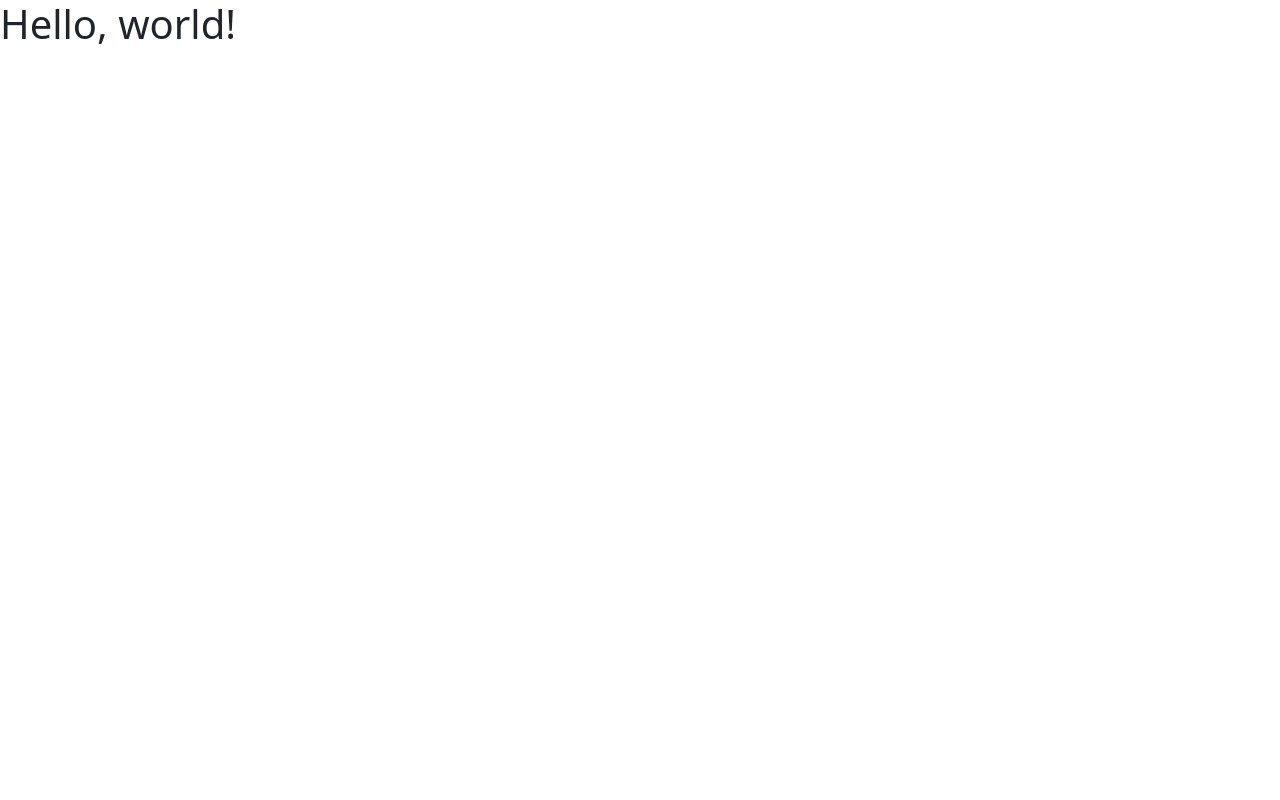
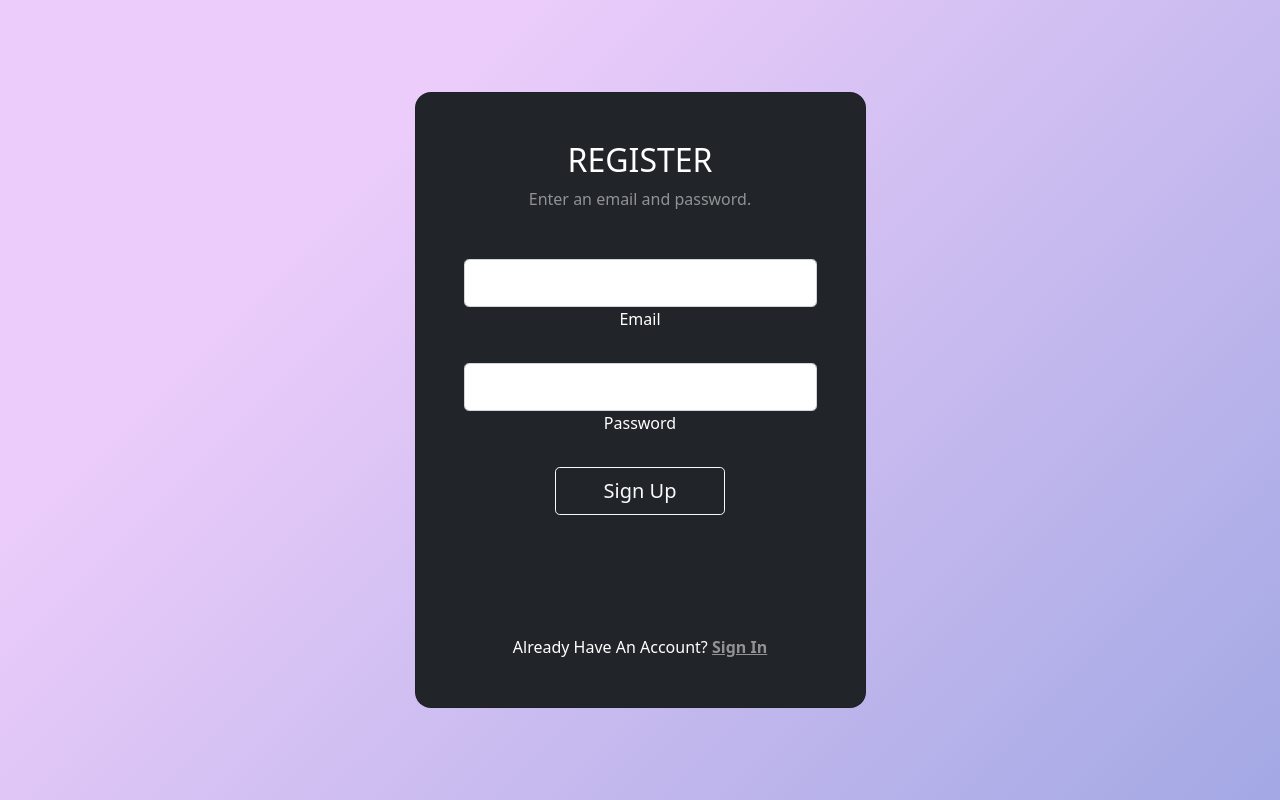
Before and after one commit to MadMax129/Quickshare, a plain HTML site: page web/menus/sign_up.html in a window 1280 px wide. Drawn offline with nearby package versions, Linux system fonts and the light colour scheme.

Commit message:
Minor changes to Sign Up Screen

```diff
--- a/web/css/style.css
+++ b/web/css/style.css
@@ -2,4 +2,5 @@
 
     background-color: #eb2424;
     background-image: linear-gradient(315deg, #a3a8e4 0%, #ebccfa 74%);
+
 }
--- a/web/menus/sign_up.html
+++ b/web/menus/sign_up.html
@@ -2,22 +2,65 @@
 <html lang="en">
   <head>
 
-    <meta charset="utf-8">
-    <meta name="viewport" content="width=device-width, initial-scale=1">
+     <!-- Required meta tags -->
+     <meta charset="utf-8">
+     <meta name="viewport" content="width=device-width, initial-scale=1">
+
+     <!-- Bootstrap CSS -->
+     <link href="https://cdn.jsdelivr.net/npm/bootstrap@5.1.3/dist/css/bootstrap.min.css" rel="stylesheet"
+     integrity="sha384-1BmE4kWBq78iYhFldvKuhfTAU6auU8tT94WrHftjDbrCEXSU1oBoqyl2QvZ6jIW3" crossorigin="anonymous">
+     <link href="https://fonts.googleapis.com/css2?family=Lato:wght@400;700&display=swap" rel="stylesheet">
+     <title>Sign Up</title>
+
+     <link rel="stylesheet" href="../css/style.css">
+
+  </head>
 
 
-    <link href="https://cdn.jsdelivr.net/npm/bootstrap@5.1.3/dist/css/bootstrap.min.css" rel="stylesheet"
-     integrity="sha384-1BmE4kWBq78iYhFldvKuhfTAU6auU8tT94WrHftjDbrCEXSU1oBoqyl2QvZ6jIW3" crossorigin="anonymous">
+  <body>
 
-    <title>Hello, world!</title>
-  </head>
-  <body>
-    <h1>Hello, world!</h1>
+    <script src="https://cdn.jsdelivr.net/npm/bootstrap@5.1.3/dist/js/bootstrap.bundle.min.js" integrity="sha384-ka7Sk0Gln4gmtz2MlQnikT1wXgYsOg+OMhuP+IlRH9sENBO0LRn5q+8nbTov4+1p" crossorigin="anonymous"></script>
+
+    <section class="vh-100 gradient-custom">
+        <div class="container py-5 h-100" style ="height: 300px;">
+          <div class="row d-flex justify-content-center align-items-center h-100">
+            <div class="col-12 col-md-8 col-lg-6 col-xl-5">
+              <div class="card bg-dark text-white" style="border-radius: 1rem;">
+                <div class="card-body p-5 text-center">
+
+                  <div class="mb-md-5 mt-md-10 pb-5">
+
+                    <h2 class="mb-2 text-uppercase">Register</h2>
+                    <p class="text-white-50 mb-5">Enter an email and password.</p>
+
+                    <div class="form-outline form-white mb-4">
+                      <input type="email" id="typeEmailX" class="form-control form-control-lg" />
+                      <label class="form-label" for="typeEmailX">Email</label>
+                    </div>
+
+                    <div class="form-outline form-white mb-4">
+                      <input type="password" id="typePasswordX" class="form-control form-control-lg" />
+                      <label class="form-label" for="typePasswordX">Password</label>
+                    </div>
+
+                    <button class="btn btn-outline-light btn-lg px-5 mb-4" type="submit">Sign Up</button>
 
 
-    <script src="https://cdn.jsdelivr.net/npm/bootstrap@5.1.3/dist/js/bootstrap.bundle.min.js"
-     integrity="sha384-ka7Sk0Gln4gmtz2MlQnikT1wXgYsOg+OMhuP+IlRH9sENBO0LRn5q+8nbTov4+1p" crossorigin="anonymous"></script>
+
+                  </div>
+
+                  <div>
+                    <p class="mb-0">Already Have An Account? <a href="../index.html" class="text-white-50 fw-bold">Sign In</a></p>
+                  </div>
 
 
+
+                </div>
+              </div>
+            </div>
+          </div>
+        </div>
+
+      </section>
   </body>
 </html>
```
Also changed, not shown: web/index.html (+3 -2 lines).
